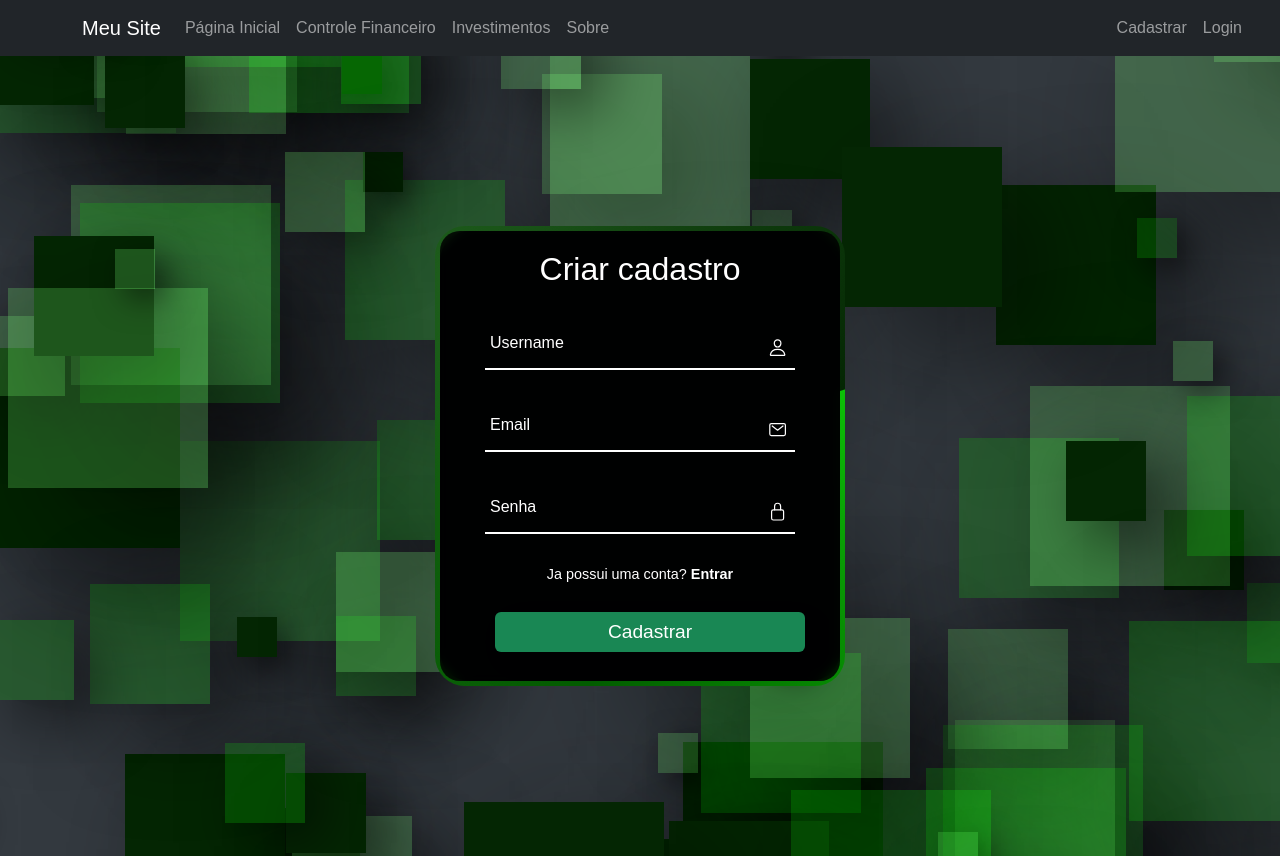
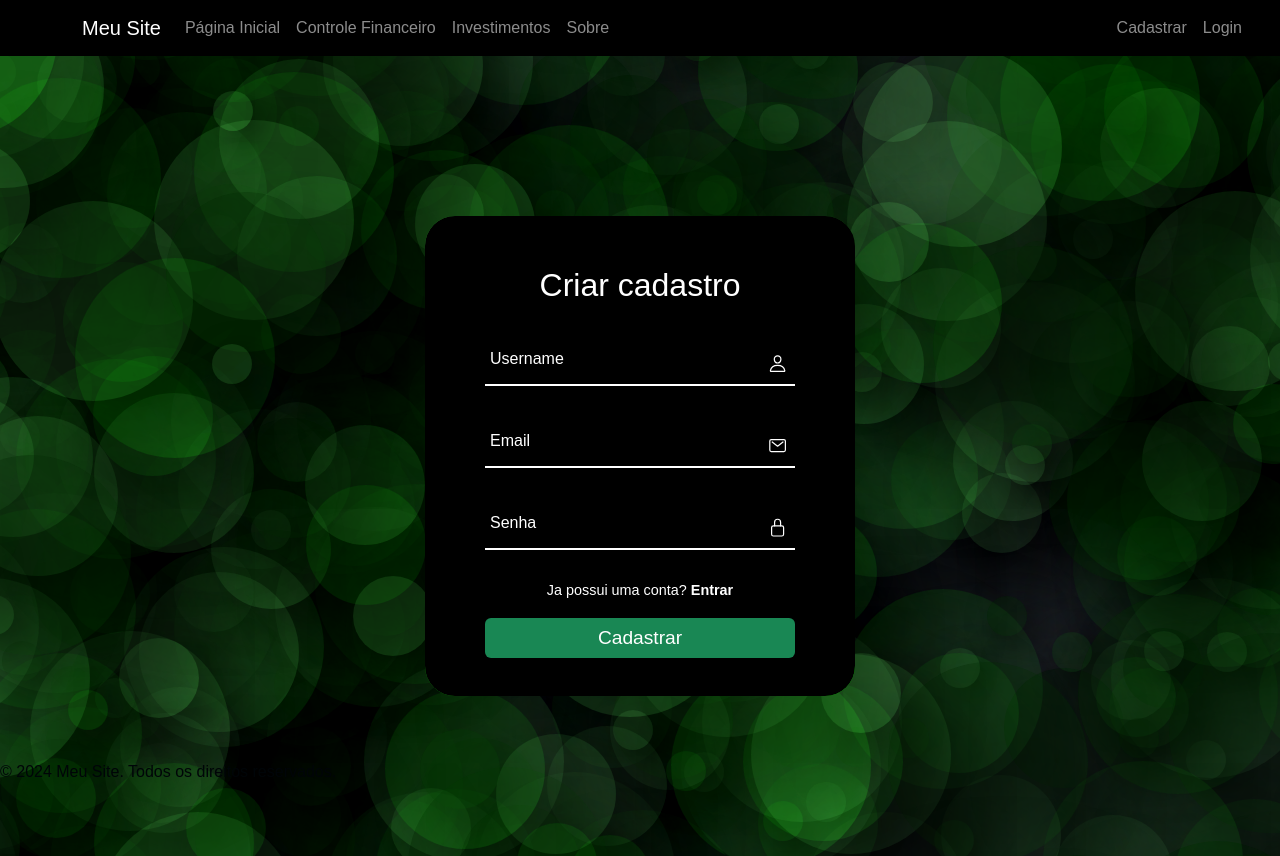
Before and after one commit to ParaQueNome/projeto_4sm_fatec_2024, a Flask app: page /auth/cadastro in a window 1280 px wide. Run offline with Flask 3, Linux system fonts and the light colour scheme; some libraries are stand-ins or nearby versions.

Commit message:
atualizacao pagina de investimento e navbar

```diff
--- a/Codificacao/app/static/css/base.css
+++ b/Codificacao/app/static/css/base.css
@@ -11,6 +11,25 @@
     padding: 0;
     font-family: 'poppins',sans-serif;
 }
+.footercontent {
+    position: fixed;
+    bottom: 0;
+    left: 0;
+    width: 100%;
+}
+
+footer {
+    position: relative;
+    z-index: 1;
+}
+
 footer p {
-    margin-bottom: 0rem !important;
+    color: #000508;
 }
+
+#nbarmini{
+    display: none;
+}
+#nbarmax{
+    display: flex;
+}
--- a/Codificacao/app/static/css/login-cadastro.css
+++ b/Codificacao/app/static/css/login-cadastro.css
@@ -8,24 +8,32 @@ section{
     background-size: cover;
     z-index: 2;
 }
-.form-box{
+.form-box {
     position: relative;
-    width: 400px;
-    height: 450px;
+    width: 430px;
+    height: 480px;
     background: transparent;
     border-radius: 20px;
     backdrop-filter: blur(5px);
     display: flex;
     justify-content: center;
-    align-items: center;
-    opacity: 100%;
-    background-color: rgba(0, 0, 0, 0.801);
-    z-index: 2;
-
+    background-color: rgb(0, 0, 0);
+    z-index: 3;
+    transition: width 0.1s ease, height 0.1s ease, border-radius 0.1s ease;
+    padding-top: 50px;
+    padding-bottom: 60px;
+}
+.form-box:hover {
+    width: 410px;
+    height: 460px;
+    border-radius: 20px;
 }
 .form-box h2{
     font-size: 2em;
     color: #fff;
+    text-align: center;
+}
+.form-box button{
     text-align: center;
 }
 .sub {
@@ -97,6 +105,7 @@ section{
     height: 40px;
     border-radius: 40px;
     position: relative;
+    align-items: center;
 }
 .register{
     font-size: .9em;
@@ -134,18 +143,17 @@ section{
   border-radius: 50%;
 }
 .animacao .block:nth-child(3n + 1) {
-  background: #042603;
+  background: #04260359;
 }
 .animacao .block:nth-child(3n + 2) {
-  background: #0cbf063d;
+  background: #0cbf061c;
 }
 .animacao .block:nth-child(3n + 3) {
-  background: #74f56f3b;
+  background: #73f56f1e;
 }
 .animacao button {
   position: relative;
   z-index: 1;
-  margin: 10px;
   border: none;
   font-size: 1.2em;
   cursor: pointer;
@@ -156,8 +164,8 @@ section{
 }
 .box {
     position: relative;
-    width: 410px;
-    height: 460px;
+    width: 430px;
+    height: 480px;
     border-radius: 30px;
     display: flex;
     justify-content: center;
--- a/Codificacao/app/templates/auth/cadastro.html
+++ b/Codificacao/app/templates/auth/cadastro.html
@@ -45,7 +45,7 @@
                                 <p class="error">{{ error }}</p>
                         {% endfor %}
                         <div class="register">
-                            <p>Ja possui uma conta? <a href="{{url_for('auth.login')}}">Entrar</a></p>
+                            <p>Ja possui uma conta? <a href="{{url_for('auth.cadastro')}}">Entrar</a></p>
                         </div>
                         <button type="submit" class="button btn btn-success">Cadastrar</button>
                     </form>
@@ -72,7 +72,7 @@ referrerpolicy="no-referrer"
 
             input.addEventListener('focus', function() {
                 this.parentNode.querySelector('label').classList.add('hidden');
-                generate(); circle()
+
             });
             input.addEventListener('blur', function() {
                 if (this.value === '') {
@@ -84,7 +84,7 @@ referrerpolicy="no-referrer"
 </script>
 <script>
 let container = document.querySelector(".animacao");
-for (var i = 0; i <= 80; i++) {
+for (var i = 0; i <= 900; i++) {
   let blocks = document.createElement("div");
   blocks.classList.add("block");
   container.appendChild(blocks);
@@ -99,16 +99,16 @@ function generate() {
   anime({
     targets: ".block",
     translateX: function () {
-      return anime.random(-700, 700);
+      return anime.random(-900, 900);
     },
     translateY: function () {
-      return anime.random(-500, 500);
+      return anime.random(-900, 900);
     },
     scale: function () {
       return anime.random(1, 5);
     },
   });
 }
-generate();
+generate(); circle()
 </script>
 {% endblock %}
--- a/Codificacao/app/templates/base.html
+++ b/Codificacao/app/templates/base.html
@@ -1,5 +1,3 @@
-<!-- base.html -->
-
 <!DOCTYPE html>
 <html lang="pt-br">
 <head>
@@ -7,17 +5,15 @@
     <meta name="viewport" content="width=device-width, initial-scale=1.0">
     <title>Finanças</title>
     {% block styles %}
-            <link rel="stylesheet" type="text/css"
-            href="{{url_for('static', filename='css/base.css')}}">
+        <link rel="stylesheet" type="text/css" href="{{url_for('static', filename='css/base.css')}}">
         {{ bootstrap.load_css() }}
     {% endblock %}
-
 </head>
 <body>
 
     <header>
         <!-- Navbar -->
-        <nav class="navbar navbar-expand-lg navbar-dark bg-dark">
+        <nav class="navbar navbar-expand-lg navbar-dark bg-black">
             <div class="container">
                 <a class="navbar-brand" href="/">Meu Site</a>
                 <button class="navbar-toggler" type="button" data-toggle="collapse" data-target="#navbarSupportedContent" aria-controls="navbarSupportedContent" aria-expanded="false" aria-label="Toggle navigation">
@@ -38,9 +34,27 @@
                     </ul>
                     <ul class="navbar-nav ml-auto">
                         <li class="nav-item">
-                            <a class="nav-link" href="/sobre">Sobre</a>
+                            <a class="nav-link" href="/Noticias">Sobre</a>
                         </li>
-                        <div class="user_Sair">
+                        <div id="nbarmax" class="user_Sair">
+                            {% if 'usuario' in session and session['usuario'] != "" %}
+                            {% set nomeuser = session['usuario'] %}
+                                <li class="nav-item">
+                                    <span class="nav-link">{{nomeuser}}</span>
+                                </li>
+                                <li class="nav-item">
+                                    <a class="nav-link" href="{{ url_for('auth.logout') }}">Sair</a>
+                                </li>
+                            {% else %}
+                                <li class="nav-item">
+                                    <a class="nav-link" href="{{url_for('auth.cadastro')}}">Cadastrar</a>
+                                </li>
+                                <li class="nav-item">
+                                    <a class="nav-link" href="{{url_for('auth.login')}}">Login</a>
+                                </li>
+                            {% endif %}
+                        </div>
+                        <div id="nbarmini">
                             {% if 'usuario' in session and session['usuario'] != "" %}
                             {% set nomeuser = session['usuario'] %}
                                 <li class="nav-item">
@@ -64,16 +78,37 @@
         </nav>
     </header>
 
-
 <main>
     <!-- Aqui vai o conteúdo específico de cada página -->
     {% block content %}{% endblock %}
 </main>
 
-<footer>
+<footer class="footercontent">
     <!-- Rodapé do seu site -->
     <p>&copy; 2024 Meu Site. Todos os direitos reservados.</p>
 </footer>
+
 {{ bootstrap.load_js() }}
+<!-- Inclua os scripts JavaScript do Bootstrap no final do corpo do documento -->
+<script src="https://code.jquery.com/jquery-3.6.0.min.js"></script>
+<script src="https://cdn.jsdelivr.net/npm/@popperjs/core@2.11.6/dist/umd/popper.min.js"></script>
+<script src="https://stackpath.bootstrapcdn.com/bootstrap/4.5.2/js/bootstrap.min.js"></script>
+<script>
+    function verificarTamanhoTela() {
+        var larguraTela = window.innerWidth;
+        var alturaTela = window.innerHeight;
+
+        if (larguraTela <= 991) {
+            document.getElementById("nbarmini").style.display = "block";
+            document.getElementById("nbarmax").style.display = "none";
+        } else {
+            document.getElementById("nbarmini").style.display = "none";
+            document.getElementById("nbarmax").style.display = "flex";
+        }
+    }
+    window.onload = verificarTamanhoTela;
+    window.onresize = verificarTamanhoTela;
+</script>
+
 </body>
 </html>
```
Also changed, not shown: Codificacao/app/static/css/trade.css (added, +62 -0 lines), Codificacao/app/templates/auth/login.html (+5 -5 lines), Codificacao/app/templates/trades/trade.html (+51 -42 lines), 1 other file. Lines whose indentation alone changed are shown as unchanged.
